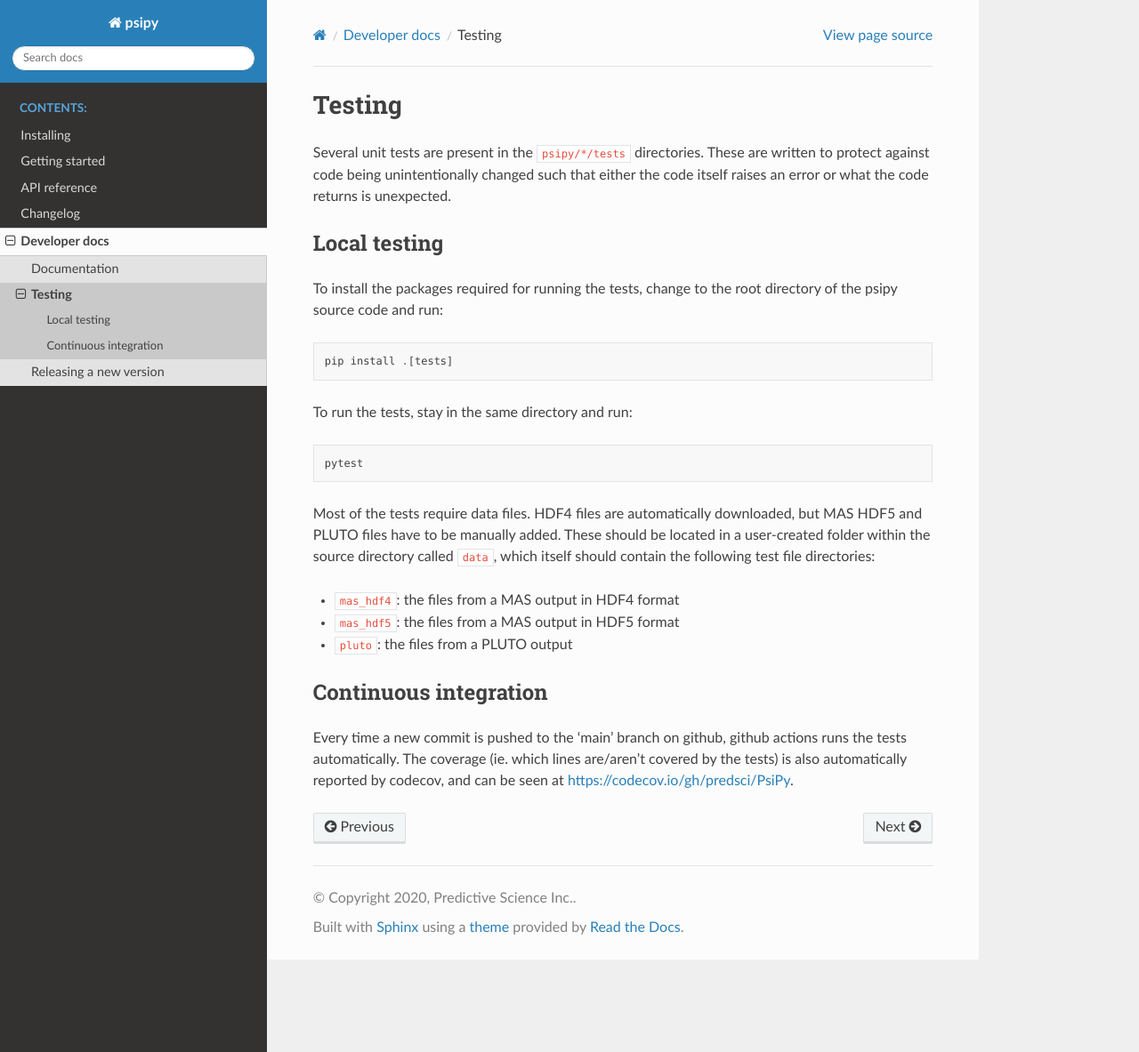
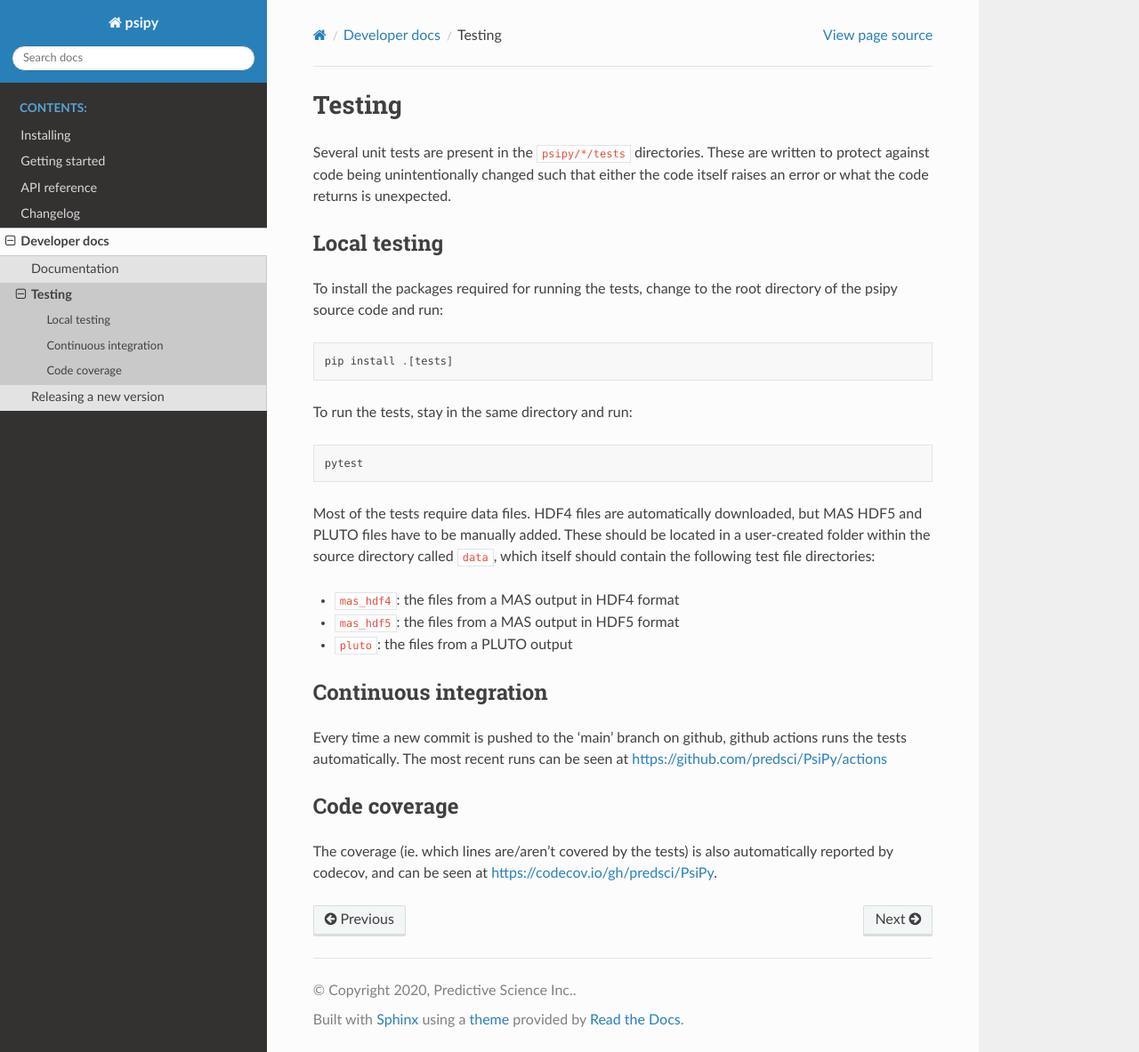
Before and after one commit to predsci/PsiPy, a Sphinx documentation site: the page built from docs/developer/tests.rst, in a window 1280 px wide and 1183 px high. Shown: the whole window at 89% size. Built offline with Sphinx 7.4.7 and the Read the Docs theme 2.0.0, drawn with Linux system fonts in a browser that asks for light colours; pages that are not in the unit, such as notebooks, are missing from menus.

Commit message:
Add code coverage notes

```diff
--- a/docs/developer/tests.rst
+++ b/docs/developer/tests.rst
@@ -27,6 +27,11 @@ contain the following test file directories:
 Continuous integration
 ----------------------
 Every time a new commit is pushed to the 'main' branch on github, github actions
-runs the tests automatically. The coverage (ie. which lines are/aren't covered
+runs the tests automatically. The most recent runs can be seen at
+https://github.com/predsci/PsiPy/actions
+
+Code coverage
+-------------
+The coverage (ie. which lines are/aren't covered
 by the tests) is also automatically reported by codecov, and can be seen at
 https://codecov.io/gh/predsci/PsiPy.
```
